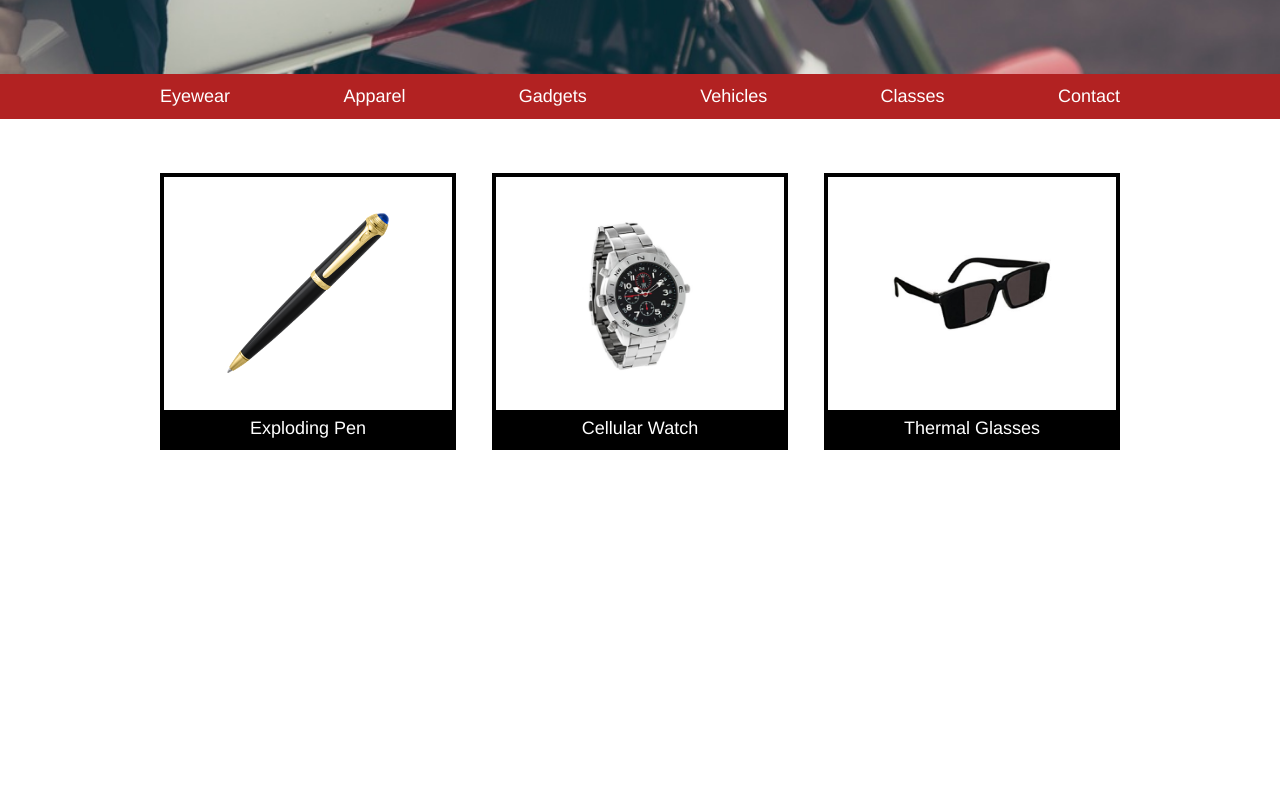
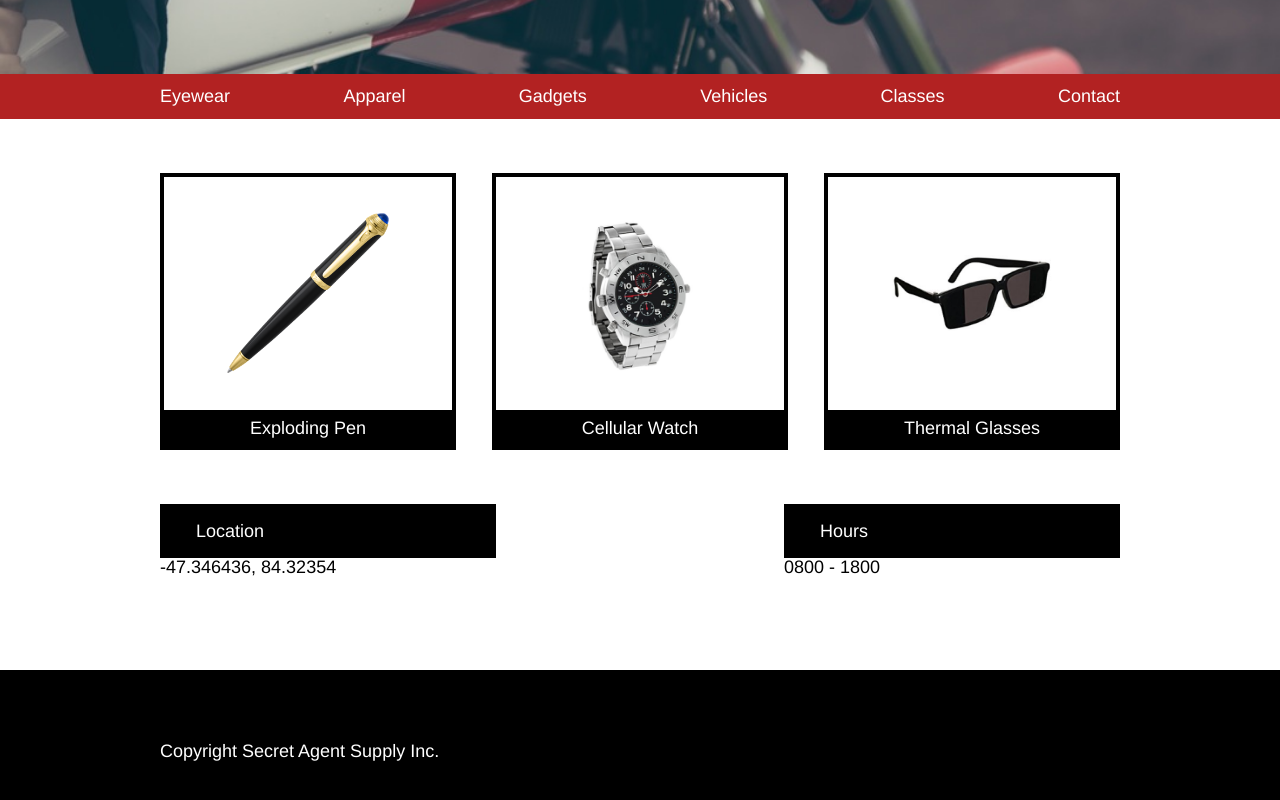
Before and after one commit to thearechner/SecretAgent, a plain HTML site: page index.html in a window 1280 px wide. Shown: the part 426-1226 px from the top of the page. Before the commit the page ends 913 px from the top, so only its background shows below. Drawn offline with Linux system fonts and the light colour scheme.

Commit message:
Add CSS for footer

```diff
--- a/index.html
+++ b/index.html
@@ -47,25 +47,25 @@
           <span class="label">Cellular Watch</span>
         </div>
         <div class="product">
-          <img src="./resources/images/glasses.png" alt="Thermal Glasses" class="glasses">
+          <img src="./resources/images/glasses.png" alt="Thermal Glasses">
           <span class="label">Thermal Glasses</span>
         </div>
       </section>
 <!-- Store info -->
-      <section class="container info">
-        <div class="location">
-          <span>Location</span>
+      <section class="container store">
+        <div class="info location">
+          <div>Location</div>
           <p>-47.346436, 84.32354</p>
         </div>
-        <div class="hours">
-          <span>Hours</span>
+        <div class="info hours">
+          <div>Hours</div>
           <p>0800 - 1800</p>
         </div>
       </section>
     </main>
 <!-- Footer -->
-    <footer class="container">
-      <span>Copyright Secret Agent Supply Inc.</span>
+    <footer>
+      <span class="container">Copyright Secret Agent Supply Inc.</span>
     </footer>
   </body>
 </html>
--- a/resources/css/style.css
+++ b/resources/css/style.css
@@ -8,6 +8,7 @@ html {
   margin: auto;
   display: flex;
 }
+
 /* Links */
 a {
   color: white;
@@ -17,6 +18,7 @@ a:hover {
   color: white;
   text-decoration: none;
 }
+
 /* Header */
 header {
   background-color: black;
@@ -44,6 +46,7 @@ main {
   position: relative;
   top: 2.75rem;
 }
+
 /* Banner */
 .banner {
   background-image: url("../images/moto.jpeg");
@@ -70,6 +73,7 @@ main {
   padding-left: 2rem;
   padding-bottom: 2rem;
 }
+
 /* Navigation bar */
 nav {
   background-color: firebrick;
@@ -79,6 +83,7 @@ nav .container {
   display: flex;
   justify-content: space-between;
 }
+
 /* Products */
 .products {
   display: flex;
@@ -90,7 +95,6 @@ nav .container {
   margin-top: 3rem;
   display: flex;
   justify-content: space-between;
-  /*align-items: center;*/
   flex-direction: column;
 }
 .product img {
@@ -99,9 +103,6 @@ nav .container {
   padding: 2rem;
   margin: auto;
 }
-/*.glasses {
-  margin-top: 2rem;
-}*/
 .product .label {
   background-color: black;
   width: 100%;
@@ -110,6 +111,30 @@ nav .container {
 }
 
 /* Store info */
-
+.store {
+  justify-content: space-between;
+  margin-top: 3rem;
+  margin-bottom: 4rem;
+}
+.info {
+  width: 35%;
+}
+.info div {
+  background-color: black;
+  padding: 1rem 2rem;
+}
+.info p {
+  color: black;
+  padding-bottom: 4rem;
+}
 
 /* Footer */
+footer {
+  background-color: black;
+  min-height: 5rem;
+  padding: 2rem 0;
+  position: relative;
+}
+footer span {
+  padding: 2rem 0;
+}
```
